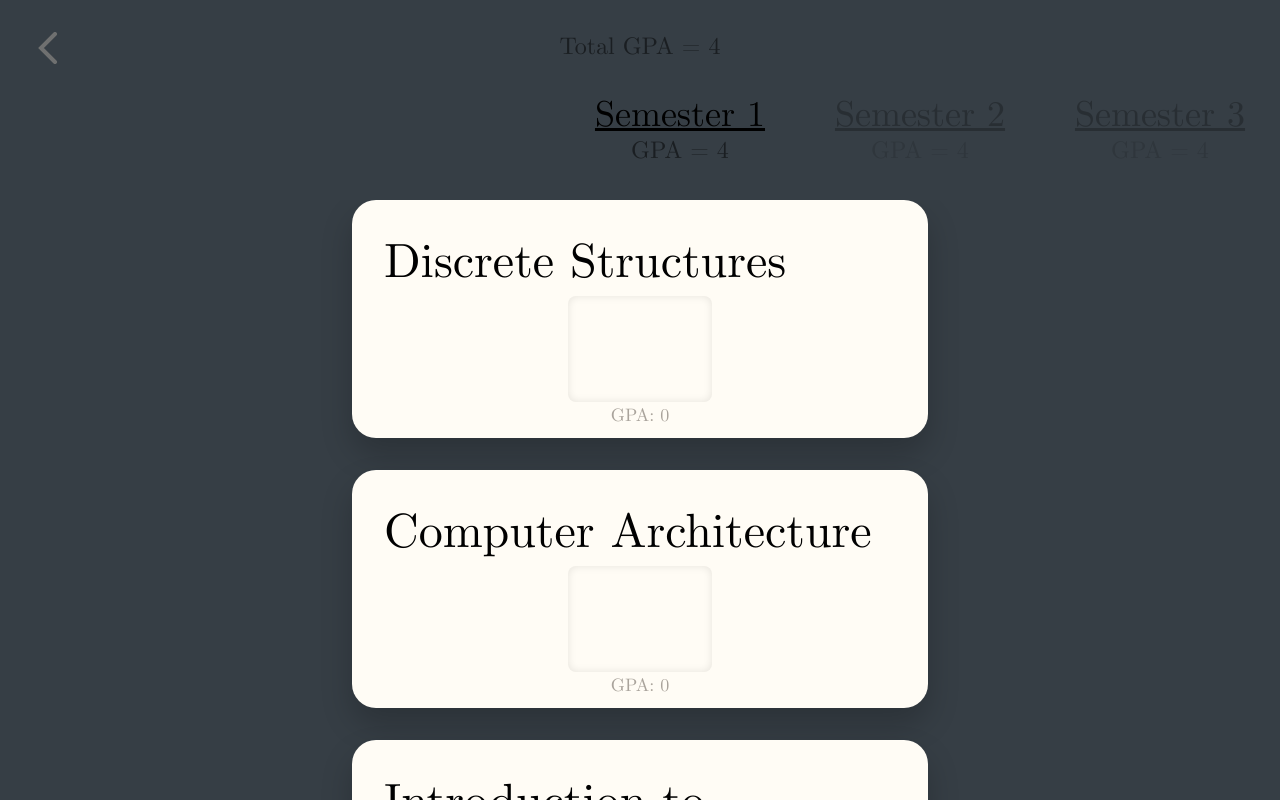
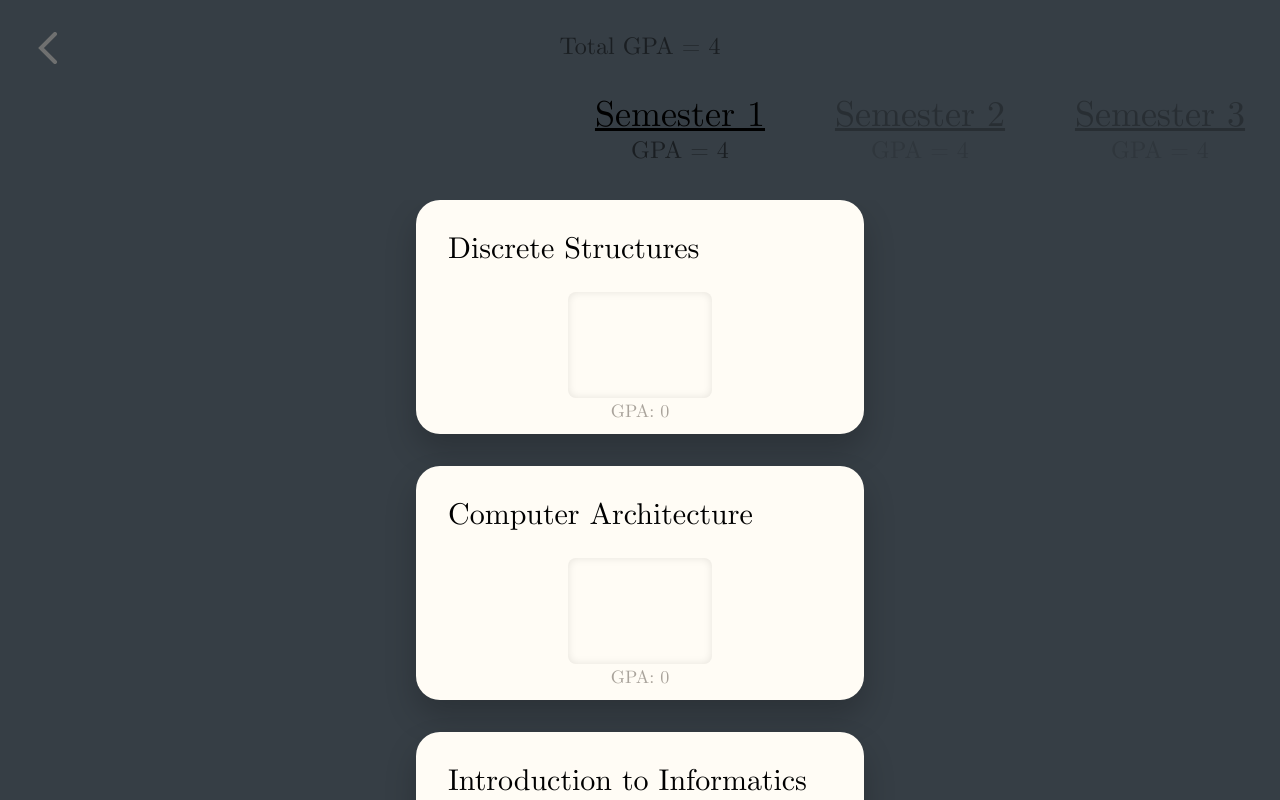
Before and after one commit to D-T-666/gpa-calculator, a Next.js app: page /gpa-calculator/ in a window 1280 px wide. Built offline with nearby package versions, Linux system fonts and the light colour scheme.

Commit message:
Fixed some spacing

```diff
--- a/src/app/ui/card.tsx
+++ b/src/app/ui/card.tsx
@@ -8,8 +8,8 @@ import TotalPoints from "./total-points";
 
 export default function Card({ data, sem, course, dispatch }: { course: string; data: Semesters, sem: number, dispatch: Function }) {
   return (
-    <div className="relative rounded-3xl bg-whiteish max-w-[12em] w-full text-black p-8 pb-0 text-5xl font-cmu shadow-[0_1rem_2rem_0_rgba(0,0,0,0.2)]">
-        <h1 className="my-2">
+    <div className="relative rounded-3xl bg-whiteish max-w-[28em] w-full text-black p-8 pb-0 font-cmu shadow-[0_1rem_2rem_0_rgba(0,0,0,0.2)]">
+        <h1 className="mb-2 text-3xl">
             {course}
         </h1>
         {
--- a/src/app/ui/total-points.tsx
+++ b/src/app/ui/total-points.tsx
@@ -15,12 +15,13 @@ export default function TotalPoints({ data, sem, course, dispatch }: { data: Sem
     };
 
     return (
-        <div className="relative pb-2 flex flex-col items-center w-full text-3xl">
+        <div className="relative pb-2 mt-6 flex flex-col items-center w-full text-3xl">
             <input
                 className="relative shadow-[inset_0_0_8px_0_rgba(0,0,0,0.1)] text-7xl text-center rounded-lg w-36 pt-3 bg-whiteish font-normal"
                 type="number"
                 value={ data[sem][course].total || "" }
                 onChange={e => change_handler(e)}
+                onWheel={e => (e.target as HTMLElement).blur()}
                 min={0}
                 max={100}
             />
```
Also changed, not shown: src/app/globals.css (line endings or trailing spaces).
